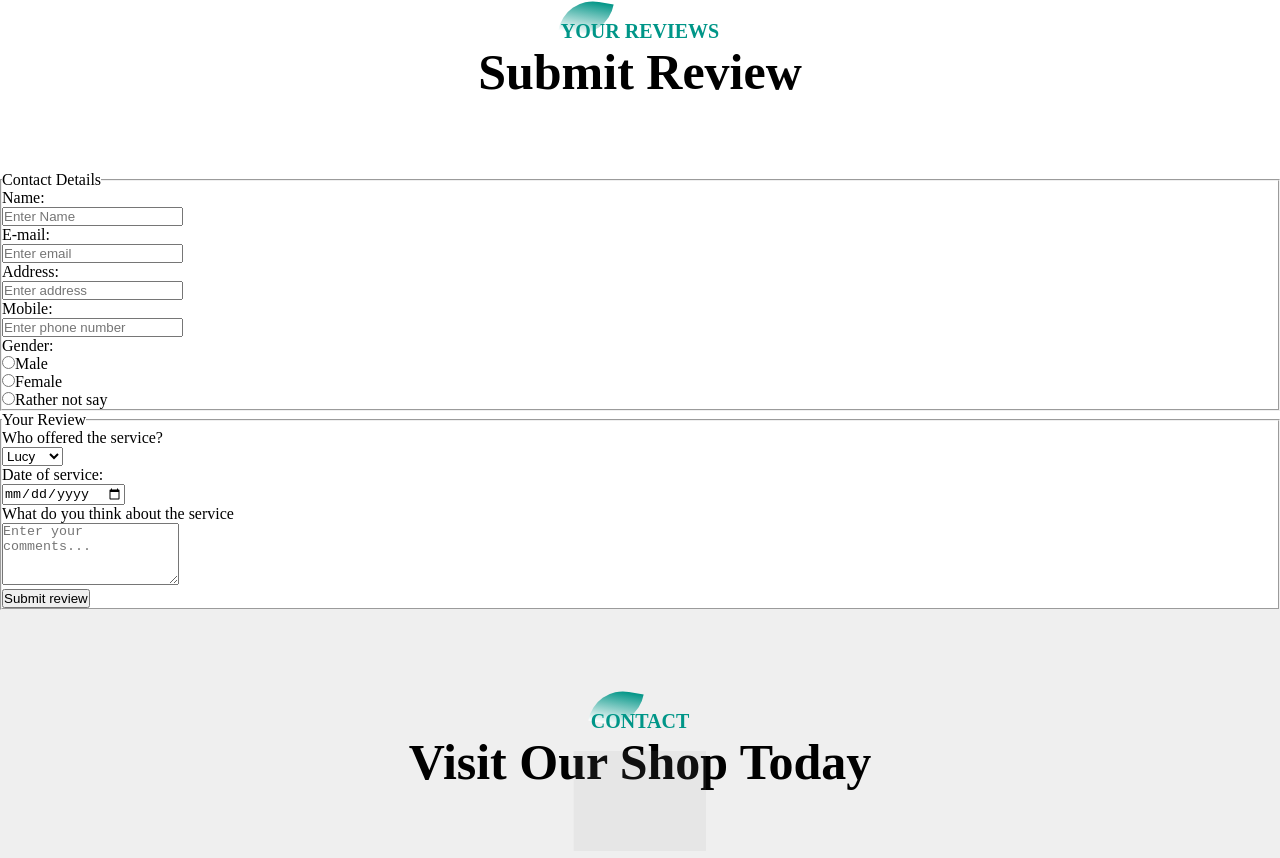
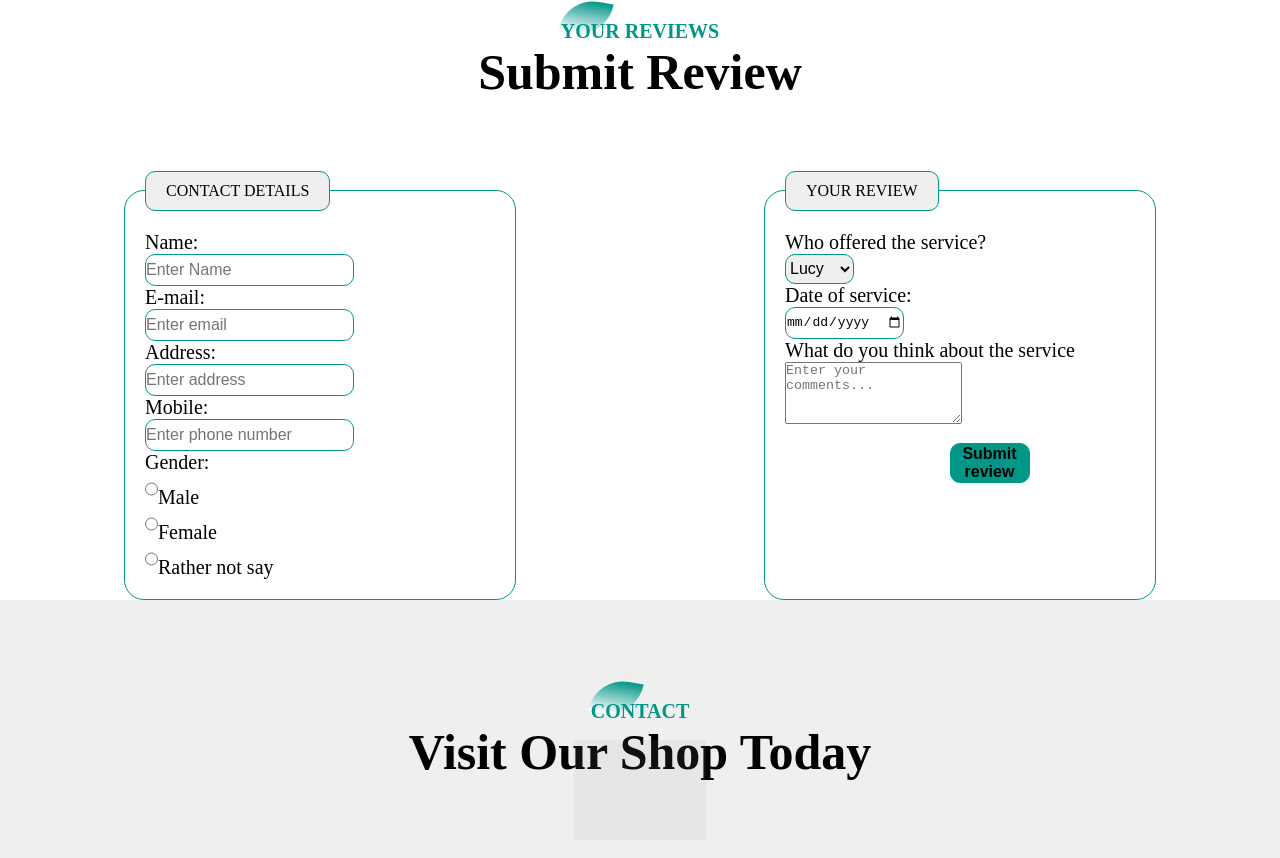
Before and after one commit to kennah5363/smartsalon, a plain HTML site: page index.html in a window 1280 px wide. Shown: the part 3823-4681 px from the top of the page. Drawn offline with Linux system fonts and the light colour scheme; grey boxes are pictures that could not be loaded.

Commit message:
Update style.css

```diff
--- a/style.css
+++ b/style.css
@@ -459,3 +459,51 @@ hr {
           top: 25%;
       }
 }
+
+fieldset {
+    width: 350px;
+    border: 1px solid #009688;
+    border-radius: 20px;
+    padding: 20px;
+
+}
+legend {
+    background-color: #efefef;
+    border: 1px solid #009688;
+    border-radius: 10px;
+    padding: 10px 20px;
+    text-transform: uppercase;
+}
+input ,select{
+    height: 30px;
+    border:1px solid #009688;
+    border-radius: 10px;
+    font-size: medium;
+
+}
+label {
+    font-size: 20px;
+}
+.container {
+    display: flex;
+    justify-content: space-around;
+}
+button {
+    margin-top: 15px;
+    position: relative;
+    left: 47%;
+    height: 40px;
+    border: 1px solid #009688;
+    font-size: medium;
+    border-radius: 10px;
+    width: 80px;
+
+    font-weight: 600;
+    background-color: #009688;
+
+}
+button:hover {
+    background-color: #efefef;
+    transition: .8s;
+    transform: translateY(-5px);
+}
```
